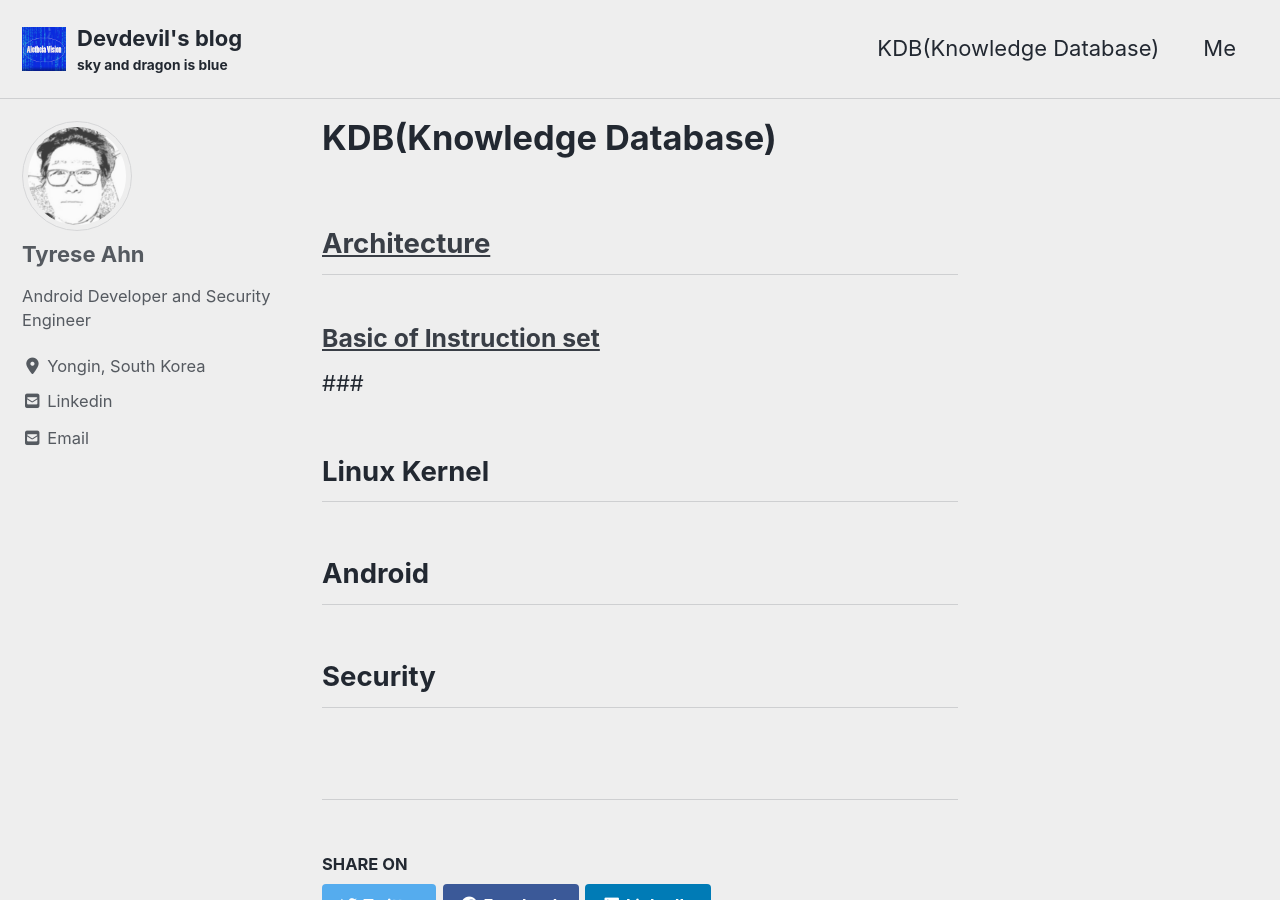
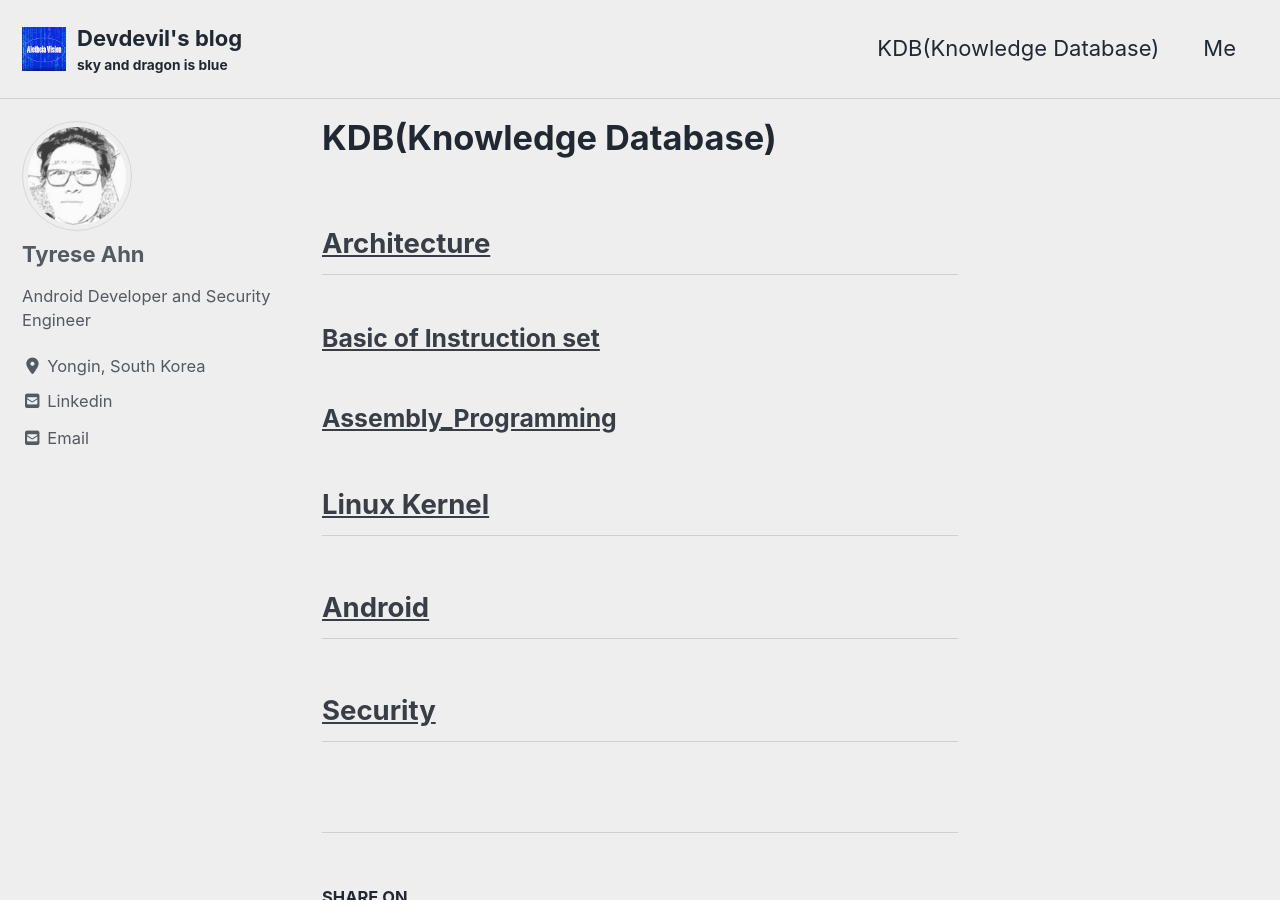
Before and after one commit to devdevil1901/devdevil1901.github.io, a Jekyll site: the page built from _pages/kdb.md, in a window 1280 px wide and 900 px high. Built offline with Jekyll 4.4.1, drawn with Linux system fonts in a browser that asks for light colours; cached includes are drawn as plain includes; nearby versions of some CDN libraries.

Commit message:
Update kdb.md

```diff
--- a/_pages/kdb.md
+++ b/_pages/kdb.md
@@ -10,10 +10,10 @@ layout: single
 
 ### [Basic of Instruction set](/kdb/arch/basic_of_instruction_set)
 
-###
+### [Assembly_Programming](/kdb/arch/assembly_programming)
 
-## Linux Kernel
+## [Linux Kernel](/kdb/linux/)
 
-## Android
+## [Android](/kdb/android/)
 
-## Security
+## [Security](/kdb/security/)
```
